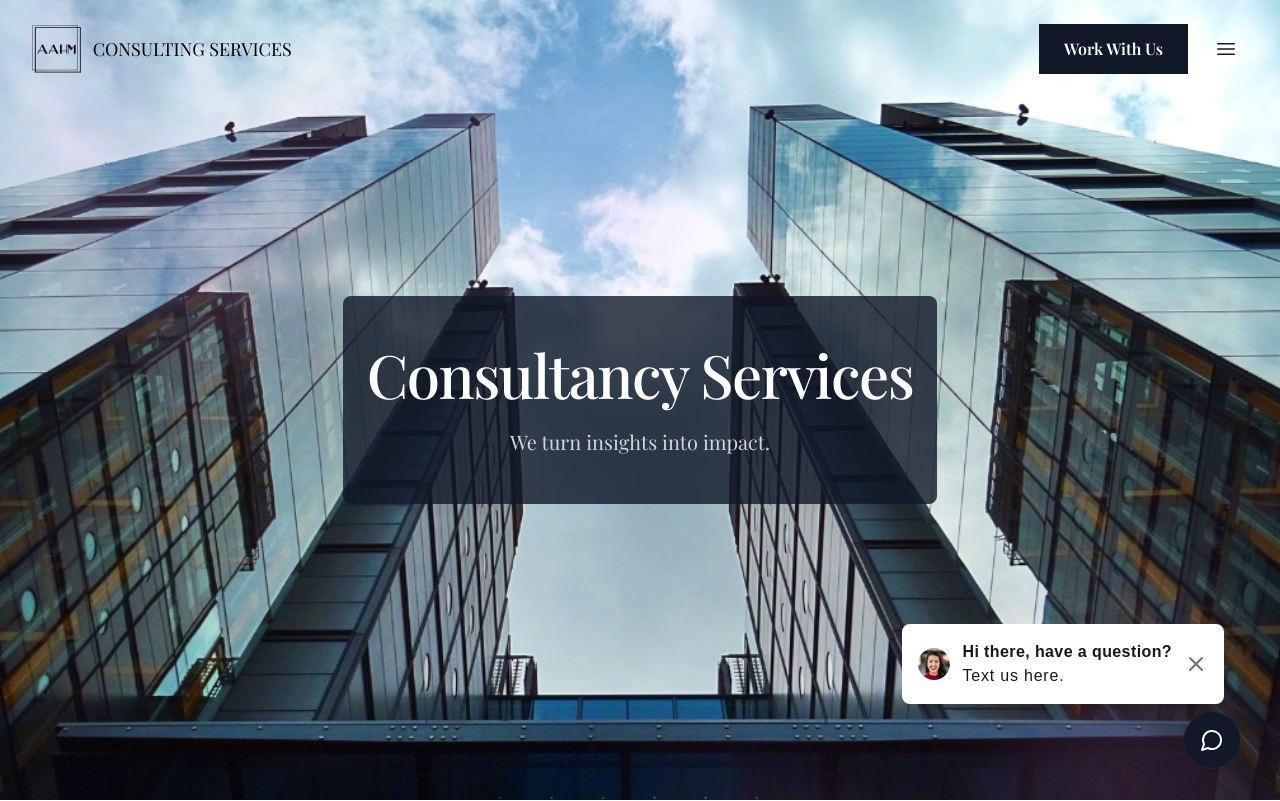
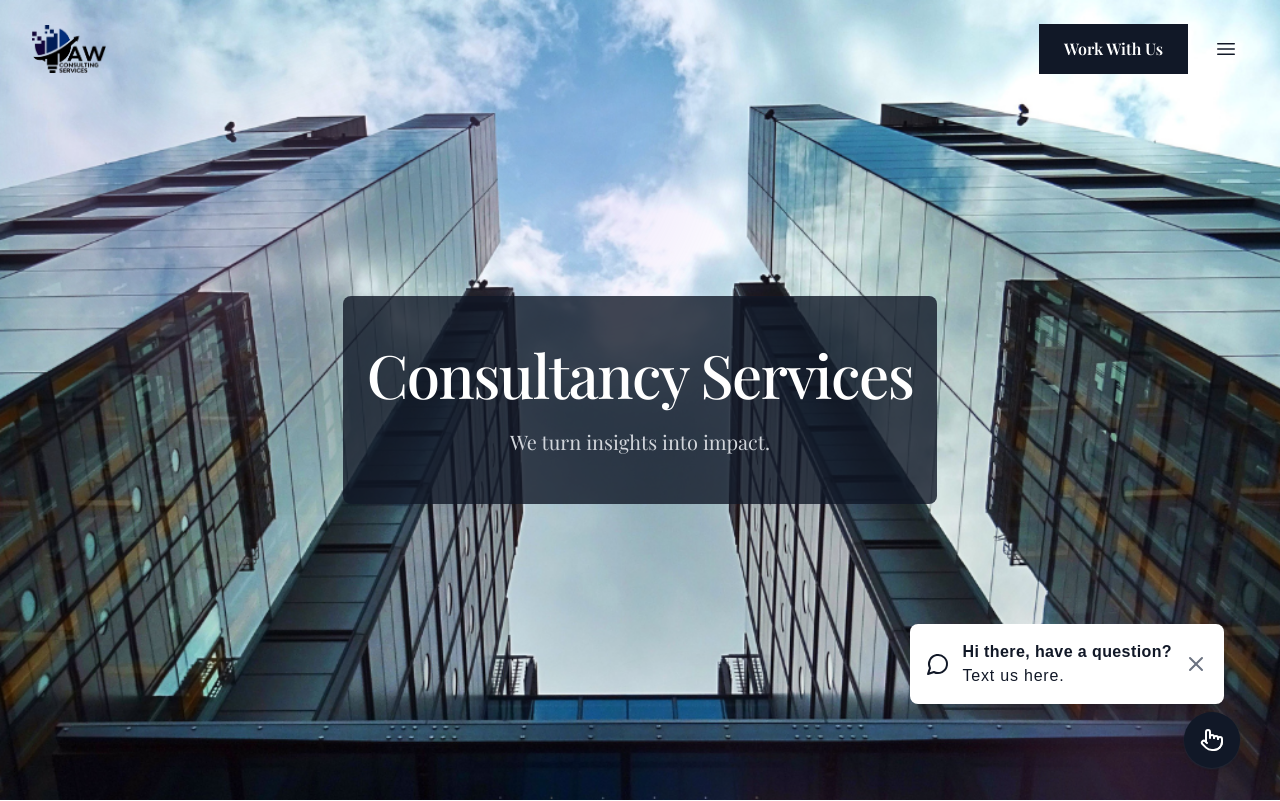
Before and after one commit to DrRhea/company_profile_usa, a Next.js app: page / in a window 1280 px wide. Shown: the top 801 px of the page. Built offline with nearby package versions, Linux system fonts and the light colour scheme; a web font is replaced by a local one.

Commit message:
fix: update

```diff
--- a/src/app/components/MessageForm.js
+++ b/src/app/components/MessageForm.js
@@ -1,9 +1,10 @@
 'use client';
 
-import { MessageCircle, SendHorizontal, X } from "lucide-react";
+import { MessageCircle, Pointer, SendHorizontal, X } from "lucide-react";
 import React, { useState } from "react";
 
 const COUNTRY_CODES = [
+  { code: 'US', name: 'United States', dialCode: '+1', flag: '🇺🇸' },
   { code: 'AR', name: 'Argentina', dialCode: '+54', flag: '🇦🇷' },
   { code: 'AU', name: 'Australia', dialCode: '+61', flag: '🇦🇺' },
   { code: 'AT', name: 'Austria', dialCode: '+43', flag: '🇦🇹' },
@@ -62,7 +63,6 @@ const COUNTRY_CODES = [
   { code: 'UA', name: 'Ukraine', dialCode: '+380', flag: '🇺🇦' },
   { code: 'AE', name: 'United Arab Emirates', dialCode: '+971', flag: '🇦🇪' },
   { code: 'GB', name: 'United Kingdom', dialCode: '+44', flag: '🇬🇧' },
-  { code: 'US', name: 'United States', dialCode: '+1', flag: '🇺🇸' },
   { code: 'VN', name: 'Vietnam', dialCode: '+84', flag: '🇻🇳' }
 ];
 
@@ -74,10 +74,10 @@ export default function MessageForm() {
   return (
     <>
       <div
-        className="fixed bottom-4 right-4 md:bottom-8 md:right-10 bg-gray-900 p-4 rounded-full text-white cursor-pointer shadow-gray-800 shadow-sm flex items-center justify-center"
+        className="fixed bottom-4 right-4 md:bottom-8 md:right-10 bg-gray-900 p-4 rounded-full text-white cursor-pointer shadow-gray-800 shadow-sm flex items-center justify-center hover:scale-90 duration-150"
         onClick={() => setIsFormVisible(true)}
       >
-        <MessageCircle />
+        <Pointer />
       </div>
 
       {isFormVisible && (
@@ -85,11 +85,6 @@ export default function MessageForm() {
           <div className="bg-white rounded-lg shadow-lg w-full max-w-md mx-4 ">
             {/* Header Section */}
             <div className="bg-gray-900 text-white rounded-t-lg p-4 flex items-center space-x-3 justify-between">
-              <img
-                src="/images/smiley.jpg"
-                alt="User Avatar"
-                className="w-10 h-10 rounded-full"
-              />
               <h2 className="text-lg font-medium font-['arial']">Have a question?</h2>
               <button
                 onClick={() => setIsFormVisible(false)}
@@ -102,11 +97,6 @@ export default function MessageForm() {
             {/* Description Section */}
             <div className="p-4 border-b border-gray-200">
               <div className="flex items-start space-x-3">
-                <img
-                  src="/images/smiley.jpg"
-                  alt="User Avatar"
-                  className="w-8 h-8 rounded-full"
-                />
                 <p className="text-gray-700 text-sm font-['arial']">
                   Enter your question below and a representative will get right back to you.
                 </p>
@@ -162,7 +152,7 @@ export default function MessageForm() {
 
               {/* Terms and Submit Section */}
               <p className="text-xs text-gray-500 font-['arial']">
-                By submitting you agree to receive SMS or e-mails for the provided channel. Rates may be applied.
+                By submitting you agree to receive SMS from AW Consulting. Message & data rates may apply.
               </p>
               <button
                 type="submit"
--- a/src/app/components/MessagePopover.js
+++ b/src/app/components/MessagePopover.js
@@ -1,6 +1,6 @@
 "use client";
 
-import { X } from "lucide-react";
+import { MessageCircle, X } from "lucide-react";
 import React, { useState } from "react";
 
 export default function MessagePopover() {
@@ -9,11 +9,7 @@ export default function MessagePopover() {
   return (
     isOpen && (
       <div className="fixed bottom-20 right-4 md:bottom-24 md:right-14 bg-white text-gray-900 p-4 rounded-lg shadow-lg flex items-center space-x-3">
-        <img
-          src="/images/smiley.jpg"
-          alt="User Avatar"
-          className="w-8 h-8 rounded-full"
-        />
+        <MessageCircle />
         <div>
           <p className="font-semibold font-['arial'] tracking-wide">Hi there, have a question?</p>
           <p className="font-['arial'] tracking-wider">Text us here.</p>
--- a/src/app/components/Navbar.js
+++ b/src/app/components/Navbar.js
@@ -68,10 +68,6 @@ export default function Navbar() {
                 className={`${
                   isFixed ? 'bg-white p-1 rounded' : ''
                 } h-12 w-auto`}/>
-              <span
-                className={`${
-                  isFixed ? 'text-white' : ''
-                } text-lg`}>CONSULTING SERVICES</span>
             </Link>
           </div>
           <div className="flex items-center space-x-4">
@@ -134,7 +130,14 @@ export default function Navbar() {
                 top: isFixed ? '0' : '0',
               }}
             >
-              <div className="flex justify-end">
+              <div className="flex justify-between items-center">
+                <div>
+                  <img
+                    src='/images/logo.png'
+                    className="bg-white p-2 rounded h-12 w-auto"
+                    alt="CONSULTING SERVICES"
+                  />
+                </div>
                 <button
                   type="button"
                   className="-m-2.5 rounded-md p-2.5 text-gray-400 hover:text-gray-300"
@@ -211,16 +214,6 @@ export default function Navbar() {
                     </Link>
                   </div>
                 </div>
-
-                {/* Bottom Logo */}
-                <div className="mt-8 flex flex-col items-center">
-                  <img
-                    src='/images/logo.png'
-                    className="bg-white p-2 rounded h-24 w-auto"
-                    alt="CONSULTING SERVICES"
-                  />
-                  <span className="text-white mt-4 text-xl">AW Consulting Services</span>
-                </div>
               </div>
             </motion.div>
           </>
```
Also changed, not shown: public/images/logo.png.
